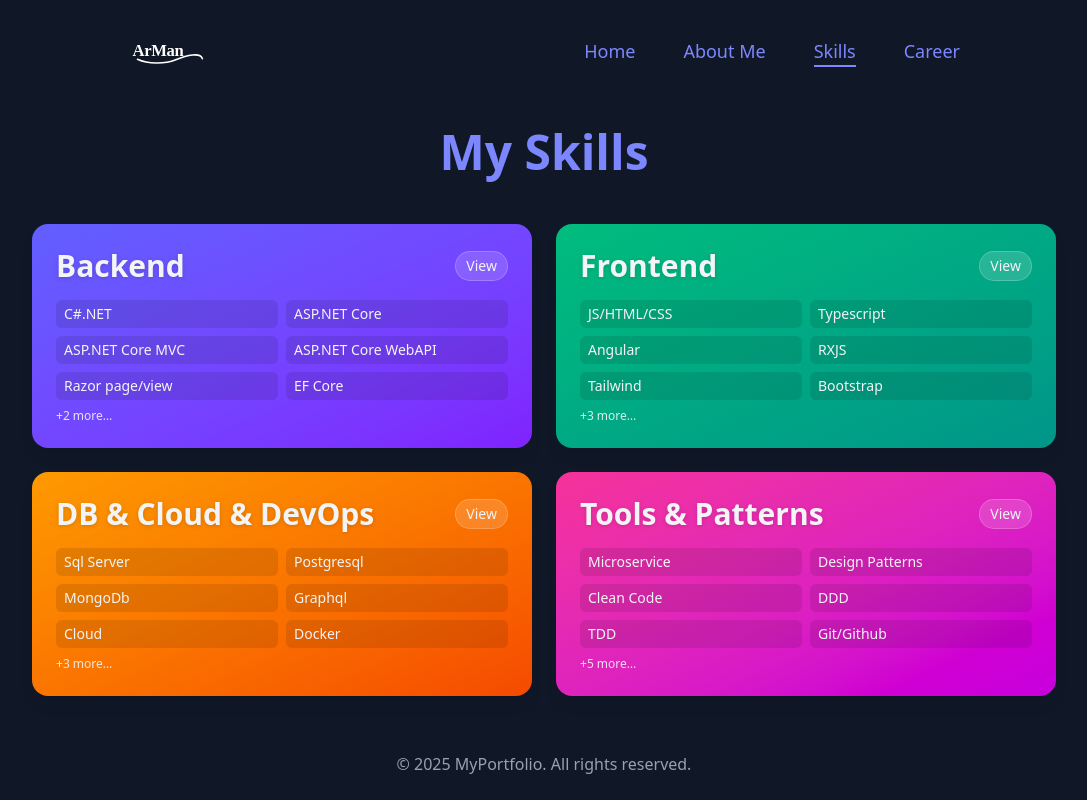
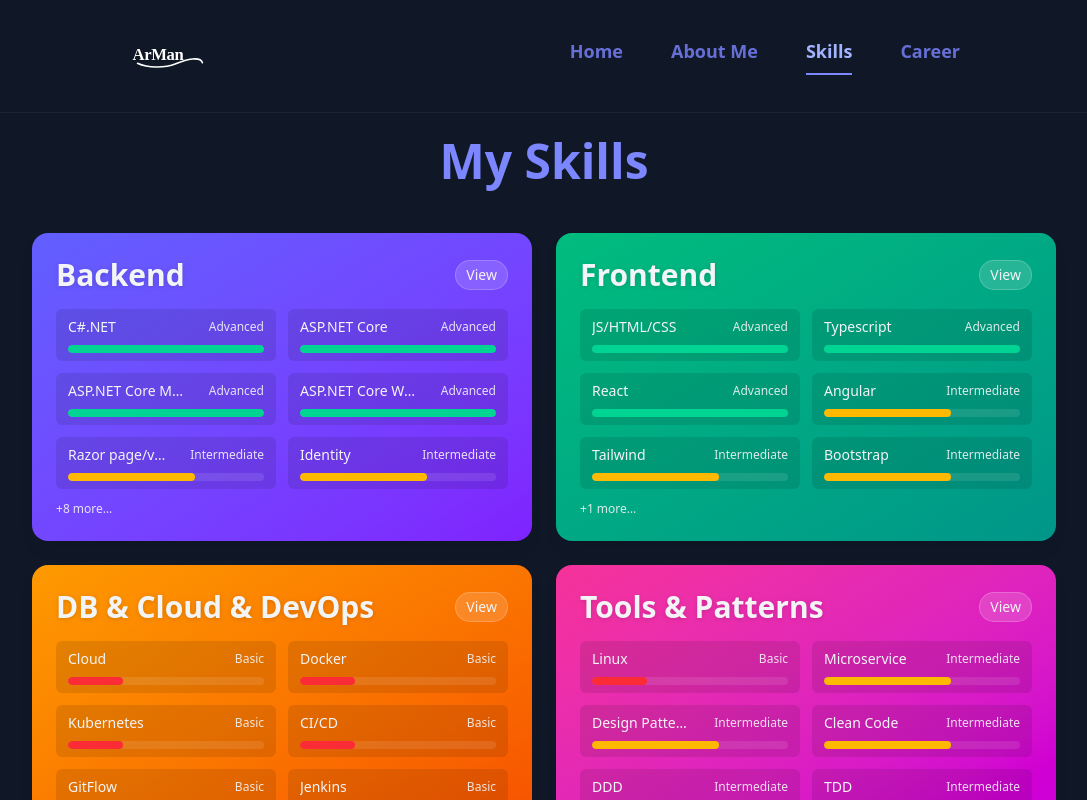
Before and after one commit to ds-index/Portfolio, a React (Vite) app: page /skills in a window 1280 px wide. Shown: the top 800 px of the page, without its empty margins (96-1183 px from the left). Built offline with nearby package versions, Linux system fonts and the light colour scheme.

Commit message:
Update portfolio

```diff
--- a/src/components/AboutMe.jsx
+++ b/src/components/AboutMe.jsx
@@ -18,9 +18,9 @@
   }, []);
 
   return (
-    <div className="min-h-screen bg-gray-900 text-gray-100 flex flex-col overflow-x-hidden">
+    <div className="min-h-screen bg-gradient-to-br from-gray-900 via-gray-900 to-gray-800 text-gray-100 flex flex-col overflow-x-hidden">
       {/* Main Content */}
-      <main className="flex-1 flex flex-col md:flex-row items-center justify-center p-8 md:p-16 gap-8">
+      <main className="flex-1 flex flex-col md:flex-row items-center justify-center p-8 md:p-16 gap-12">
         {/* Image / Avatar */}
         <div>
           <img
@@ -35,41 +35,50 @@
         </div>
 
         {/* About Text */}
+
 <div
   className={`max-w-xl text-md text-center md:text-left transition-all duration-1000 delay-200 ${
     loaded ? "translate-y-0 opacity-100" : "translate-y-12 opacity-0"
-          }`}>
-          <h2 className="text-3xl font-bold mb-4">
-            ⚡ Software Architect | .NET Expert | AI Enthusiast
+  }`}
+>
+  <h2 className="text-4xl font-bold mb-6 bg-gradient-to-r from-indigo-400 to-violet-400 bg-clip-text text-transparent">
+    🚀 Backend Engineer | DevOps Enthusiast
   </h2>
-          <p className="mb-4">
-            I am a Software Architect and Backend Engineer specializing in the
-            .NET, with expertise in ASP.NET Core (MVC & Web API), RESTful APIs,
-            SQL/NoSQL databases, and secure application design using JWT,
-            OAuth2, and Identity Server. I leverage Clean Code principles,
-            Design Patterns, and Microservices architecture to build scalable
-            and maintainable systems. Skilled in DevOps with Azure, Docker, and
-            Kubernetes, I also integrate Angular frontends.
+
+  <p className="mb-4 text-gray-300 leading-relaxed">
+    I specialize in building scalable backend applications and RESTful APIs
+    using ASP.NET Core and modern software architecture principles. My focus is
+    on creating maintainable, high-performance systems that deliver reliable
+    solutions for real-world business needs.
   </p>
-          <p className="mb-4">
-            I’m focused on designing and developing end-to-end solutions that
-            are: ⚡ Fast 🔒 Secure 📈 Scalable 🤝 Maintainable
-            <br />
-            <br />
-            Always exploring new technologies, solving complex problems, and
-            turning ideas into real-world products.
+
+  <p className="mb-4 text-gray-300 leading-relaxed">
+    Experienced with C#, .NET, Asp.Net Core, Entity Framework Core, Linq, Identity, SQL Server, PostgreSQL, and
+    Microservices Architecture. I enjoy designing clean, efficient backends
+    while following best practices such as Clean Architecture, SOLID
+    principles, and Domain-Driven Design.
   </p>
-          <p className="text-indigo-400 font-semibold">
-            “First, solve the problem. Then, write the code.”
+
+  <p className="mb-4 text-gray-300 leading-relaxed">
+    Currently expanding my expertise in Go, Docker, Kubernetes, Cloud
+    Technologies, and modern DevOps practices to build cloud-native and
+    production-ready applications.
+  </p>
+
+  <p className="text-indigo-400 font-semibold text-lg">
+    "Building reliable software today while learning the technologies of
+    tomorrow."
   </p>
 </div>
+
       </main>
 
       {/* Contact Section */}
       <section
-        className={`flex flex-col md:flex-row justify-center items-center gap-8 p-8 md:p-16 transition-all duration-1000 delay-400 ${
+        className={`flex flex-col md:flex-row justify-center items-center gap-12 p-8 md:p-16 border-t border-white/10 transition-all duration-1000 delay-400 ${
           loaded ? "translate-y-0 opacity-100" : "translate-y-12 opacity-0"
-        }`}>
+        }`}
+      >
         <ContactCard
           icon={<FaGithub />}
           label="GitHub"
@@ -100,11 +109,13 @@
       <section
         className={`flex justify-center items-center p-8 md:p-16 transition-all duration-1000 delay-500 ${
           loaded ? "translate-y-0 opacity-100" : "translate-y-12 opacity-0"
-        }`}>
+        }`}
+      >
         <a
           href={resumeFile}
           download
-          className="flex items-center gap-3 bg-gray-800 p-5 rounded-xl shadow-lg transform transition-transform duration-300 hover:scale-105 hover:bg-indigo-800">
+          className="flex items-center gap-3 bg-gray-800 p-5 rounded-xl shadow-lg transform transition-transform duration-300 hover:scale-105 hover:bg-indigo-800"
+        >
           <FaFileDownload className="text-2xl text-indigo-400" />
           <span className="text-white font-semibold text-lg">
             Download Resume
@@ -116,7 +127,8 @@
       <footer
         className={`p-6 text-center border-t border-gray-700 text-gray-500 transition-all duration-1000 delay-600 ${
           loaded ? "translate-y-0 opacity-100" : "translate-y-8 opacity-0"
-        }`}>
+        }`}
+      >
         &copy; {new Date().getFullYear()} MyPortfolio. All rights reserved.
       </footer>
     </div>
--- a/src/components/Career.jsx
+++ b/src/components/Career.jsx
@@ -6,6 +6,7 @@
 import dotnet from "../assets/dotnet-svgrepo-com.svg";
 import python from "../assets/python-svgrepo-com.svg";
 import csharp from "../assets/csharp-svgrepo-com.svg";
+import golang from "../assets/go-svgrepo-com.svg";
 
 export default function Career() {
   const [selectedExp, setSelectedExp] = useState(null);
@@ -24,16 +25,16 @@
       description: "Issued by TVTO",
     },
     {
-      name: "JS/HTML/CSS Certificate",
-      icon: web,
-      date: "2020",
-      description: "Issued by TVTO",
-    },
-    {
       name: ".NET",
       icon: dotnet,
       date: "2021",
       description: "SoloLearn Certification",
+    },
+    {
+      name: "JS/HTML/CSS",
+      icon: web,
+      date: "2020",
+      description: "Issued by TVTO",
     },
     {
       name: "Javascript",
@@ -46,6 +47,12 @@
       icon: angular,
       date: "2023",
       description: "SoloLearn Certification",
+    },
+    {
+      name: "Go",
+      icon: golang,
+      date: "2025",
+      description: "Self Learning",
     },
     {
       name: "Python",
@@ -94,7 +101,7 @@
     {
       role: "Backend Developer",
       company: "Freelance",
-      duration: "Mar 2022 - Jul 2025",
+      duration: "Mar 2023 - Jul 2025",
       tech: [
         "C#.NET",
         "ASP.NET Core",
@@ -103,6 +110,9 @@
         "LINQ",
         "Dapper",
         "Sql Server",
+        "Identity Server",
+        "Serilog",
+        "AutoMapper",
         "JWT/OAuth",
         "Clean Code",
         "Design Patterns",
@@ -113,40 +123,68 @@
       description:
         "Built high performance, secure and robust enterprise grade API Services.",
     },
+        {
+      role: "Backend Developer",
+      company: "Kasra Sarmad",
+      duration: "Mar 2025 - Jul 2025",
+      tech: [
+        "C#.NET",
+        "ASP.NET Core",
+        "ASP.NET Core MVC",
+        "EF Core",
+        "LINQ",
+        "Sql Server",
+        "Identity Server",
+        "Identity UI",
+        "Serilog",
+        "AutoMapper",
+        "Clean Code",
+        "JS/HTML/CSS",
+        "JQuery",
+        "Bootstrap",
+        "RVD",
+        "Design Patterns",
+        "XUnit",
+      ],
+      description:
+        "Built high performance, secure and robust enterprise Web Applicaion.",
+    },
   ];
 
   return (
-    <div className="min-h-screen bg-gray-900 text-white p-6 flex flex-col items-center">
+    <div className="min-h-screen bg-gradient-to-br from-gray-900 via-gray-900 to-gray-800 text-white p-6 flex flex-col items-center">
       {/* Certificates Section */}
-      <h1 className="text-4xl md:text-5xl font-bold text-indigo-400 mb-12 animate__animated animate__fadeInDown">
+      <h1 className="text-4xl md:text-5xl font-bold bg-gradient-to-r from-indigo-400 to-violet-400 bg-clip-text text-transparent mb-12 animate__animated animate__fadeInDown">
         Certificates
       </h1>
 
       <div className="relative w-full max-w-3xl flex flex-col items-center mb-20">
-        <div className="absolute left-1/2 top-0 bottom-0 w-1 bg-indigo-700 -translate-x-1/2 hidden md:block"></div>
+        <div className="absolute left-1/2 top-0 bottom-0 w-1 bg-gradient-to-b from-indigo-500 via-violet-500 to-indigo-500 -translate-x-1/2 hidden md:block"></div>
 
         {certificates.map((cert, index) => {
           const isLeft = index % 2 === 0;
           return (
             <div
               key={cert.name}
-              className="w-full flex flex-row items-center mb-12 relative">
+              className="w-full flex flex-row items-center mb-12 relative"
+            >
               <div className="hidden md:block absolute md:left-1/2 w-6 h-6 bg-indigo-500 rounded-full -translate-x-1/2 top-2 z-10 animate__animated animate__zoomIn"></div>
               <div
-                className={`bg-gray-800 p-6 rounded-xl shadow-lg w-full flex flex-row items-center transition-transform duration-300 hover:scale-105
+                className={`bg-gradient-to-br from-gray-800/50 to-gray-800/20 border border-indigo-400/20 hover:border-indigo-400/50 p-6 rounded-xl shadow-lg w-full flex flex-row items-center transition-all duration-300 hover:scale-105 hover:shadow-2xl
                   ${
                     isLeft
                       ? "md:mr-8 md:ml-auto md:text-right"
                       : "md:ml-8 md:mr-auto md:text-left"
                   }
-                `}>
+                `}
+              >
                 <img
                   src={cert.icon}
                   alt={cert.name}
-                  className="w-12 h-12 mr-4 flex-shrink-0"
+                  className="w-12 h-12 mr-4 flex-shrink-0 drop-shadow-lg"
                 />
                 <div className="text-left md:text-inherit">
-                  <h2 className="text-xl font-bold text-indigo-400">
+                  <h2 className="text-xl font-bold bg-gradient-to-r from-indigo-400 to-violet-400 bg-clip-text text-transparent">
                     {cert.name}
                   </h2>
                   <p className="text-gray-300 mt-1 text-sm">{cert.date}</p>
@@ -159,7 +197,7 @@
       </div>
 
       {/* Work Experience Section */}
-      <h1 className="text-4xl md:text-5xl font-bold text-green-400 mb-12 animate__animated animate__fadeInDown">
+      <h1 className="text-4xl md:text-5xl font-bold bg-gradient-to-r from-emerald-400 to-teal-400 bg-clip-text text-transparent mb-12 animate__animated animate__fadeInDown">
         Work Experience
       </h1>
 
@@ -168,7 +206,8 @@
           <div
             key={idx}
             onClick={() => setSelectedExp(exp)}
-            className="bg-gray-800 p-6 rounded-xl shadow-lg transition-transform duration-300 hover:scale-105 cursor-pointer relative">
+            className="bg-gradient-to-br from-gray-800/50 to-gray-800/20 border border-emerald-400/20 hover:border-emerald-400/50 p-6 rounded-xl shadow-lg transition-all duration-300 hover:scale-105 hover:shadow-2xl cursor-pointer relative"
+          >
             {/* Small click hint */}
             <div className="absolute top-4 right-4 text-indigo-400 text-sm flex items-center opacity-70 hover:opacity-100 transition-opacity">
               <svg
@@ -176,7 +215,8 @@
                 className="h-5 w-5 mr-1"
                 fill="none"
                 viewBox="0 0 24 24"
-                stroke="currentColor">
+                stroke="currentColor"
+              >
                 <path
                   strokeLinecap="round"
                   strokeLinejoin="round"
@@ -187,7 +227,7 @@
               Click
             </div>
 
-            <h2 className="text-2xl font-bold text-green-400">{exp.role}</h2>
+            <h2 className="text-2xl font-bold bg-gradient-to-r from-emerald-400 to-teal-400 bg-clip-text text-transparent">{exp.role}</h2>
             <p className="text-gray-300 mt-1 text-sm">{exp.company}</p>
             <p className="mt-2 text-gray-200">{exp.duration}</p>
           </div>
@@ -196,14 +236,15 @@
 
       {/* Modal */}
       {selectedExp && (
-        <div className="fixed inset-0 bg-black bg-opacity-70 flex justify-center items-center z-50">
-          <div className="bg-gray-800 rounded-xl p-8 w-11/12 max-w-lg relative shadow-2xl animate__animated animate__fadeInDown">
+        <div className="fixed inset-0 bg-black/50 backdrop-blur-sm flex justify-center items-center z-50">
+          <div className="bg-gradient-to-br from-gray-800 to-gray-900 border border-white/10 rounded-2xl p-8 w-11/12 max-w-lg relative shadow-2xl animate__animated animate__fadeInDown">
             <button
               onClick={() => setSelectedExp(null)}
-              className="absolute top-4 right-4 text-gray-400 hover:text-white text-2xl font-bold">
-              &times;
+              className="absolute top-4 right-4 text-gray-400 hover:text-white hover:bg-white/10 rounded-full p-2 transition-all"
+            >
+              ×
             </button>
-            <h2 className="text-3xl font-bold text-green-400 mb-4">
+            <h2 className="text-3xl font-bold bg-gradient-to-r from-emerald-400 to-teal-400 bg-clip-text text-transparent mb-4">
               {selectedExp.role}
             </h2>
             <p className="text-gray-300 mb-2">Company: {selectedExp.company}</p>
--- a/src/components/CategoryDefails.jsx
+++ b/src/components/CategoryDefails.jsx
@@ -5,15 +5,32 @@
 				<h3 className="text-2xl md:text-3xl font-extrabold">
 					{category.title}
 				</h3>
+				<p className="text-sm text-gray-400 mt-1">{category.items.length} skills</p>
 			</header>
 
 			<ul className="grid grid-cols-1 sm:grid-cols-2 md:grid-cols-3 gap-4">
-				{category.items.map((name) => (
+				{category.items.map(({ name, level }) => (
 					<li
 						key={name}
-						className="bg-white/5 hover:bg-white/10 border border-white/10 rounded-2xl p-3 text-sm font-semibold"
+						className="bg-white/5 hover:bg-white/10 border border-white/10 rounded-2xl p-4 text-sm font-semibold"
 					>
-						{name}
+						<div className="flex items-center justify-between">
+							<span className="font-medium">{name}</span>
+							<span className="ml-2 text-xs text-gray-200/90">{level}</span>
+						</div>
+
+						<div className="mt-3 h-3 w-full bg-white/10 rounded-full overflow-hidden">
+							<div
+								className={`h-full rounded-full ${
+									level === "Advanced"
+										? "bg-emerald-400"
+										: level === "Intermediate"
+										? "bg-amber-400"
+										: "bg-red-500"
+								}`}
+								style={{ width: `${level === "Advanced" ? 100 : level === "Intermediate" ? 65 : 28}%` }}
+							/>
+						</div>
 					</li>
 				))}
 			</ul>
--- a/src/components/ContactCard.jsx
+++ b/src/components/ContactCard.jsx
@@ -13,10 +13,10 @@
 				href={link}
 				target="_blank"
 				rel="noopener noreferrer"
-				className="flex flex-col items-center gap-2 text-gray-300 hover:text-indigo-400 transition-colors"
+				className="flex flex-col items-center gap-3 text-gray-400 hover:text-indigo-300 transition-all duration-300 p-4 rounded-xl hover:bg-white/5 border border-transparent hover:border-indigo-400/50"
 			>
-				<div className="text-4xl">{icon}</div>
-				<span className="text-sm">{label}</span>
+				<div className="text-5xl group-hover:scale-125 transition-transform duration-300 drop-shadow-lg">{icon}</div>
+				<span className="text-sm font-semibold">{label}</span>
 			</a>
 
 			{/* Tooltip */}
--- a/src/components/Header.jsx
+++ b/src/components/Header.jsx
@@ -20,13 +20,13 @@
 	}, [location]);
 
 	return (
-		<header className="text-indigo-400 bg-gray-900 px-4 py-3 ">
+		<header className="text-indigo-400 bg-gray-900 px-4 py-4 border-b border-white/5 shadow-lg">
 			<div className="flex items-center justify-between md:w-2/3 mx-auto text-lg animate__animated animate__slideInDown">
-				<Link to="/">
+				<Link to="/" className="hover:scale-105 transition-transform duration-300">
 					<img
 						src={armanLogo}
 						alt="ArManDS Logo"
-						className="w-20 h-20 cursor-pointer"
+						className="w-20 h-20 cursor-pointer hover:drop-shadow-lg transition-all"
 					/>
 				</Link>
 
@@ -35,10 +35,10 @@
 						<Link
 							key={link.path}
 							to={link.path}
-							className={`cursor-pointer hover:text-indigo-300 border-b-2 ${
+							className={`cursor-pointer font-semibold transition-all duration-300 pb-2 ${
 								activeLink === link.path
-									? "border-b-indigo-400"
-									: "border-b-transparent hover:border-b-indigo-400"
+									? "text-indigo-300 border-b-2 border-indigo-400"
+									: "text-indigo-400/80 border-b-2 border-transparent hover:text-indigo-300 hover:border-indigo-400"
 							}`}
 						>
 							{link.name}
@@ -56,16 +56,16 @@
 			</div>
 
 			{isOpen && (
-				<div className="absolute top-20 left-0 w-full md:hidden flex flex-col gap-6 bg-gray-900 p-4 rounded-lg z-50">
+				<div className="absolute top-20 left-0 w-full md:hidden flex flex-col gap-4 bg-gray-900 border border-white/10 rounded-b-lg p-6 z-50 shadow-2xl">
 					{links.map((link) => (
 						<Link
 							key={link.path}
 							to={link.path}
 							onClick={() => setIsOpen(false)}
-							className={`cursor-pointer hover:text-gray-300 border-b-2 ${
+							className={`cursor-pointer font-semibold transition-all pb-2 border-b ${
 								activeLink === link.path
-									? "border-b-indigo-400"
-									: "border-b-transparent hover:border-b-indigo-400"
+									? "text-indigo-300 border-indigo-400"
+									: "text-indigo-400/80 border-transparent hover:text-indigo-300 hover:border-indigo-400"
 							}`}
 						>
 							{link.name}
--- a/src/components/Panel.jsx
+++ b/src/components/Panel.jsx
@@ -15,7 +15,7 @@
 				aria-hidden
 			/>
 			<div className="absolute inset-0 p-4 md:p-8 flex items-center justify-center">
-				<div className="relative w-full max-w-5xl rounded-3xl bg-gray-900 border border-white/10 shadow-2xl overflow-hidden">
+				<div className="relative w-full max-w-5xl rounded-3xl bg-gray-900 border border-white/10 shadow-2xl overflow-hidden ring-1 ring-white/5">
 					<button
 						onClick={onClose}
 						className="hover:cursor-pointer absolute top-4 right-4 z-10 rounded-full bg-white/10 hover:bg-white/20 border border-white/20 px-3 py-1.5 text-sm font-semibold"
--- a/src/components/Skills.jsx
+++ b/src/components/Skills.jsx
@@ -9,14 +9,20 @@
       title: "Backend",
       color: "from-indigo-500 to-violet-600",
       items: [
-        "C#.NET",
-        "ASP.NET Core",
-        "ASP.NET Core MVC",
-        "ASP.NET Core WebAPI",
-        "Razor page/view",
-        "EF Core",
-        "LINQ",
-        "Dapper",
+        { name: "C#.NET", level: "Advanced" },
+        { name: "ASP.NET Core", level: "Advanced" },
+        { name: "ASP.NET Core MVC", level: "Advanced" },
+        { name: "ASP.NET Core WebAPI", level: "Advanced" },
+        { name: "Razor page/view", level: "Intermediate" },
+        { name: "Identity", level: "Intermediate" },
+        { name: "Serilog", level: "Intermediate" },
+        { name: "AutoMapper", level: "Intermediate" },
+        { name: "MediatR", level: "Intermediate" },
+        { name: "Bogus", level: "Basic" },
+        { name: "EF Core", level: "Advanced" },
+        { name: "LINQ", level: "Advanced" },
+        { name: "Dapper", level: "Intermediate" },
+        { name: "Go", level: "Basic" },
       ],
     },
     {
@@ -24,31 +30,29 @@
       title: "Frontend",
       color: "from-emerald-500 to-teal-600",
       items: [
-        "JS/HTML/CSS",
-        "Typescript",
-        "Angular",
-        "RXJS",
-        "Tailwind",
-        "Bootstrap",
-        "JQuery",
-        "RWD",
-        "PWA",
+        { name: "JS/HTML/CSS", level: "Advanced" },
+        { name: "Typescript", level: "Advanced" },
+        { name: "React", level: "Advanced" },
+        { name: "Angular", level: "Intermediate" },
+        { name: "Tailwind", level: "Intermediate" },
+        { name: "Bootstrap", level: "Intermediate" },
+        { name: "JQuery", level: "Basic" },
       ],
     },
     {
-      key: "DB & Cloud & DevOps",
+      key: "DevOps & DB",
       title: "DB & Cloud & DevOps",
       color: "from-amber-500 to-orange-600",
       items: [
-        "Sql Server",
-        "Postgresql",
-        "MongoDb",
-        "Graphql",
-        "Cloud",
-        "Docker",
-        "CI/CD",
-        "Jenkins",
-        "Kubernetes",
+        { name: "Cloud", level: "Basic" },
+        { name: "Docker", level: "Basic" },
+        { name: "Kubernetes", level: "Basic" },
+        { name: "CI/CD", level: "Basic" },
+        { name: "GitFlow", level: "Basic" },
+        { name: "Jenkins", level: "Basic" },
+        { name: "Sql Server", level: "Intermediate" },
+        { name: "Postgresql", level: "Intermediate" },
+        { name: "MongoDb", level: "Intermediate" },
       ],
     },
     {
@@ -56,17 +60,20 @@
       title: "Tools & Patterns",
       color: "from-pink-500 to-fuchsia-600",
       items: [
-        "Microservice",
-        "Design Patterns",
-        "Clean Code",
-        "DDD",
-        "TDD",
-        "Git/Github",
-        "SSMS",
-        "Visual Studio",
-        "VS Code",
-        "Postman",
-        "Swagger",
+        { name: "Linux", level: "Basic" },
+        { name: "Microservice", level: "Intermediate" },
+        { name: "Design Patterns", level: "Intermediate" },
+        { name: "Clean Code", level: "Intermediate" },
+        { name: "DDD", level: "Intermediate" },
+        { name: "TDD", level: "Intermediate" },
+        { name: "Git/Github", level: "Intermediate" },
+        { name: "Docker Desktop", level: "Intermediate" },
+        { name: "SSMS", level: "Intermediate" },
+        { name: "Rider", level: "Advanced" },
+        { name: "Visual Studio", level: "Advanced" },
+        { name: "VS Code", level: "Advanced" },
+        { name: "Postman", level: "Intermediate" },
+        { name: "Swagger", level: "Intermediate" },
       ],
     },
   ];
@@ -74,6 +81,16 @@
   const cardRefs = useRef([]);
   const [visible, setVisible] = useState([]);
   const [active, setActive] = useState(null);
+
+  const levelPercent = (level) =>
+    level === "Advanced" ? 100 : level === "Intermediate" ? 65 : 28;
+
+  const levelColor = (level) =>
+    level === "Advanced"
+      ? "bg-emerald-400"
+      : level === "Intermediate"
+      ? "bg-amber-400"
+      : "bg-red-500";
 
   useEffect(() => {
     cardRefs.current = cardRefs.current.slice(0, categories.length);
@@ -91,7 +108,7 @@
           }
         });
       },
-      { threshold: 0.3 }
+      { threshold: 0.3 },
     );
 
     cardRefs.current.forEach((ref) => ref && observer.observe(ref));
@@ -116,7 +133,8 @@
               visible[index]
                 ? "opacity-100 translate-y-0"
                 : "opacity-0 translate-y-6"
-            } bg-gradient-to-br ${cat.color}`}>
+            } bg-gradient-to-br ${cat.color}`}
+          >
             <div className="flex items-center justify-between">
               <h2 className="text-2xl md:text-3xl font-extrabold drop-shadow-sm">
                 {cat.title}
@@ -125,16 +143,24 @@
                 View
               </span>
             </div>
-            <ul className="mt-4 grid grid-cols-2 gap-2 text-sm">
-              {cat.items.slice(0, 6).map((name) => (
-                <li key={name} className="bg-black/10 rounded-md px-2 py-1">
-                  {name}
+            <ul className="mt-4 grid grid-cols-2 gap-3 text-sm">
+              {cat.items.slice(0, 6).map(({ name, level }) => (
+                <li key={name} className="bg-black/10 rounded-md px-3 py-2">
+                  <div className="flex items-center justify-between gap-4">
+                    <span className="font-medium truncate">{name}</span>
+                    <span className="ml-2 text-xs text-gray-100/90">{level}</span>
+                  </div>
+
+                  <div className="mt-2 h-2 w-full bg-white/10 rounded-full overflow-hidden">
+                    <div
+                      className={`${levelColor(level)} h-full rounded-full transition-all duration-500`}
+                      style={{ width: `${levelPercent(level)}%` }}
+                    />
+                  </div>
                 </li>
               ))}
               {cat.items.length > 6 && (
-                <li className="text-xs opacity-90">
-                  +{cat.items.length - 6} more…
-                </li>
+                <li className="text-xs opacity-90">+{cat.items.length - 6} more…</li>
               )}
             </ul>
           </button>
--- a/src/components/Typeing.jsx
+++ b/src/components/Typeing.jsx
@@ -3,7 +3,7 @@
 
 export default function Typeing() {
 	return (
-		<div className="flex items-center justify-center text-indigo-400 text-3xl md:text-5xl font-bold">
+		<div className="flex items-center justify-center text-3xl md:text-5xl font-bold bg-gradient-to-r from-indigo-400 via-violet-400 to-indigo-400 bg-clip-text text-transparent">
 			<ReactTyped
 				strings={["Hi!", "I'm ArMan Darsanj."]}
 				typeSpeed={60}
```
Also changed, not shown: src/components/Home.jsx (+8 -8 lines), src/components/NotFound.jsx (+9 -4 lines), src/assets/go-svgrepo-com.svg (added). Lines whose indentation alone changed are shown as unchanged.
